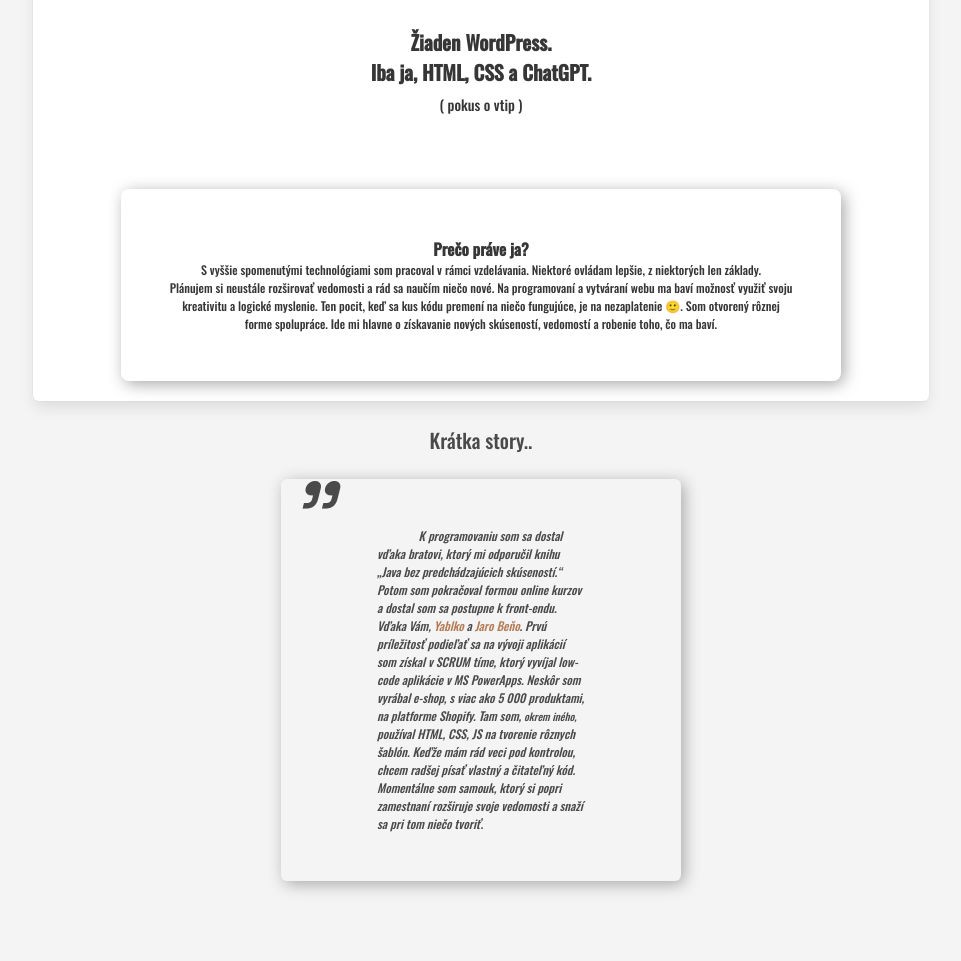
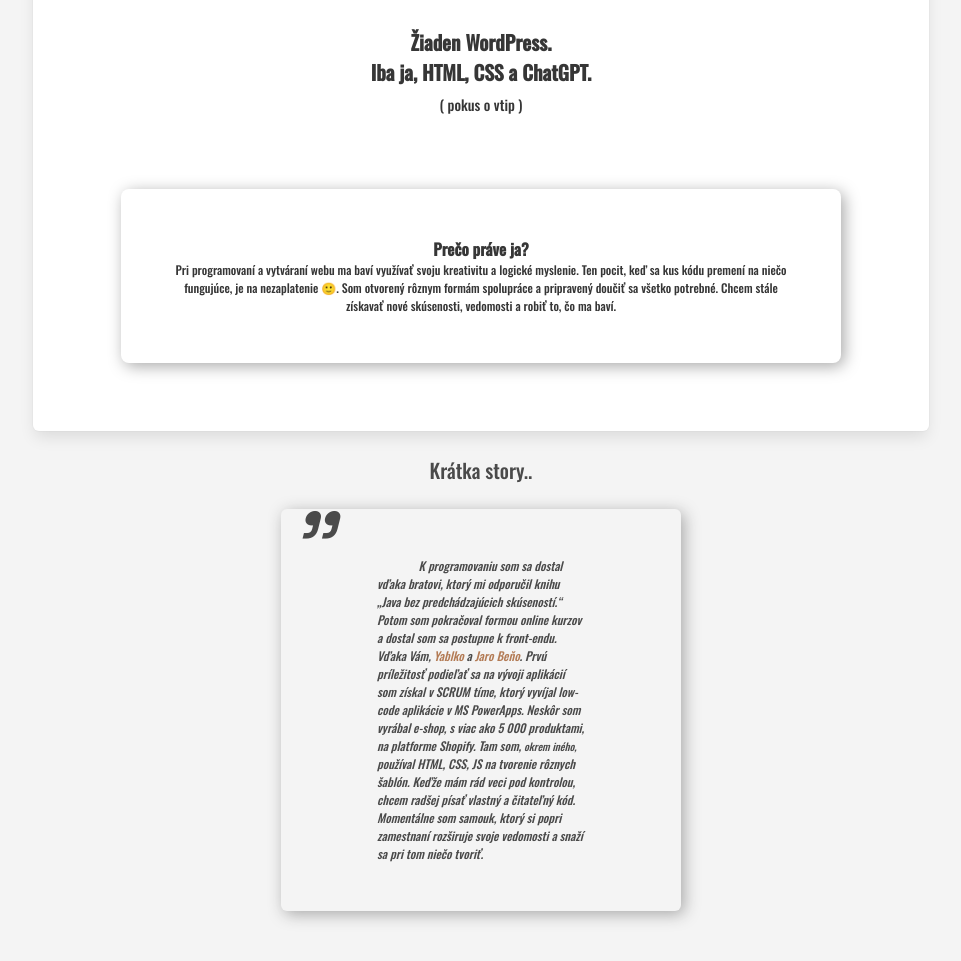
Before and after one commit to kilocharlie96/webamater, a plain HTML site: page index.html in a window 1280 px wide. Shown: the part 1239-2200 px from the top of the page, without its empty margins (159-1120 px from the left). Drawn offline with nearby package versions, Linux system fonts and the light colour scheme.

Commit message:
Update why-me section and refactor css

```diff
--- a/components/pre-footer.html
+++ b/components/pre-footer.html
@@ -12,7 +12,7 @@
                 </g>
             </svg>.
         </a>
-    Budem rád za každú skúsenosť.
+    <br>Budem rád za každú skúsenosť.
 </p>
 
 <!-- todo mozno pouzit bodky na vyplnenie medzery -->
--- a/components/why-me.html
+++ b/components/why-me.html
@@ -1,5 +1,4 @@
-<p class="why-me-paragraph is-size-7 mt-6 has-text-dark">
+<p class="why-me-paragraph is-size-7 has-text-dark">
     <strong class="why-me-strong">Prečo práve ja?</strong>
-    <br>S vyššie spomenutými technológiami som pracoval v rámci vzdelávania. Niektoré ovládam lepšie, z niektorých len základy.
-    <br>Plánujem si neustále rozširovať vedomosti a rád sa naučím niečo nové. Na programovaní a vytváraní webu ma baví možnosť využiť svoju kreativitu a logické myslenie. Ten pocit, keď sa kus kódu premení na niečo fungujúce, je na nezaplatenie 🙂. Som otvorený rôznej forme spolupráce. Ide mi hlavne o získavanie nových skúseností, vedomostí a robenie toho, čo ma baví.
+    <br>Pri programovaní a vytváraní webu ma baví využívať svoju kreativitu a logické myslenie. Ten pocit, keď sa kus kódu premení na niečo fungujúce, je na nezaplatenie 🙂. Som otvorený rôznym formám spolupráce a pripravený doučiť sa všetko potrebné. Chcem stále získavať nové skúsenosti, vedomosti a robiť to, čo ma baví.
 </p>
--- a/css/general.css
+++ b/css/general.css
@@ -112,6 +112,7 @@ p.quote:before{
 
 .why-me-paragraph {
     width: 90%;
+    margin: 2rem 0;
     padding: 2rem;
 
     background: var(--var-bg-body);
--- a/css/responsive.css
+++ b/css/responsive.css
@@ -57,10 +57,11 @@
 
   .why-me-paragraph {
     padding: 3rem;
+    margin:
+    3rem 0;
     max-width: 50rem;
 
   }
-
 
   .thank-you {
     max-width: 80ch;
```
